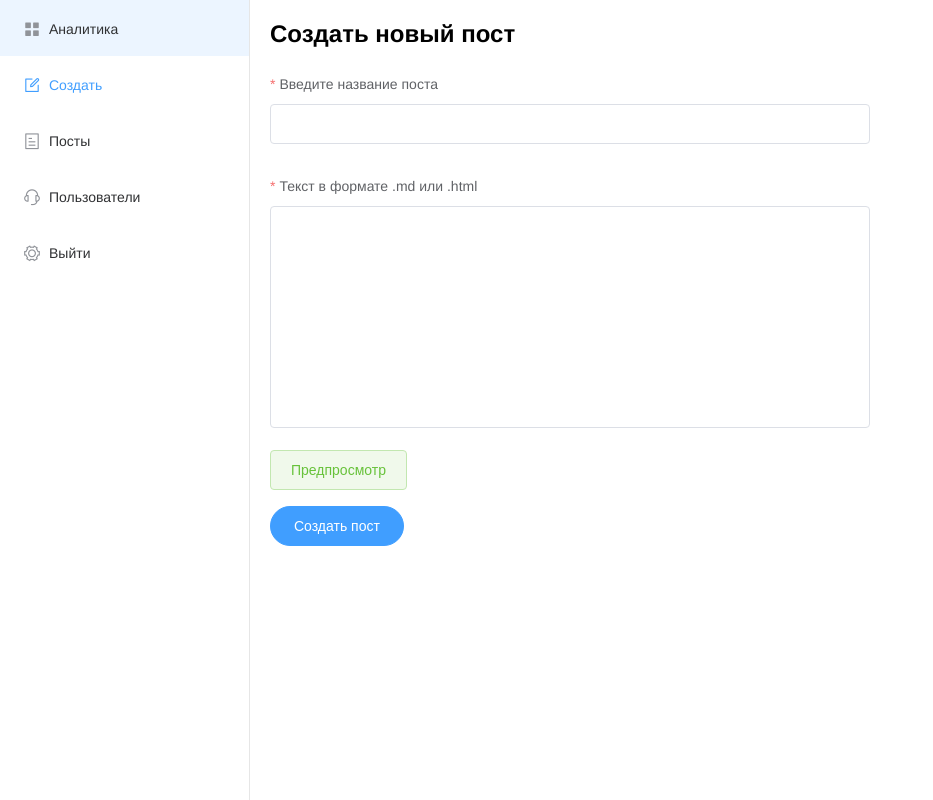
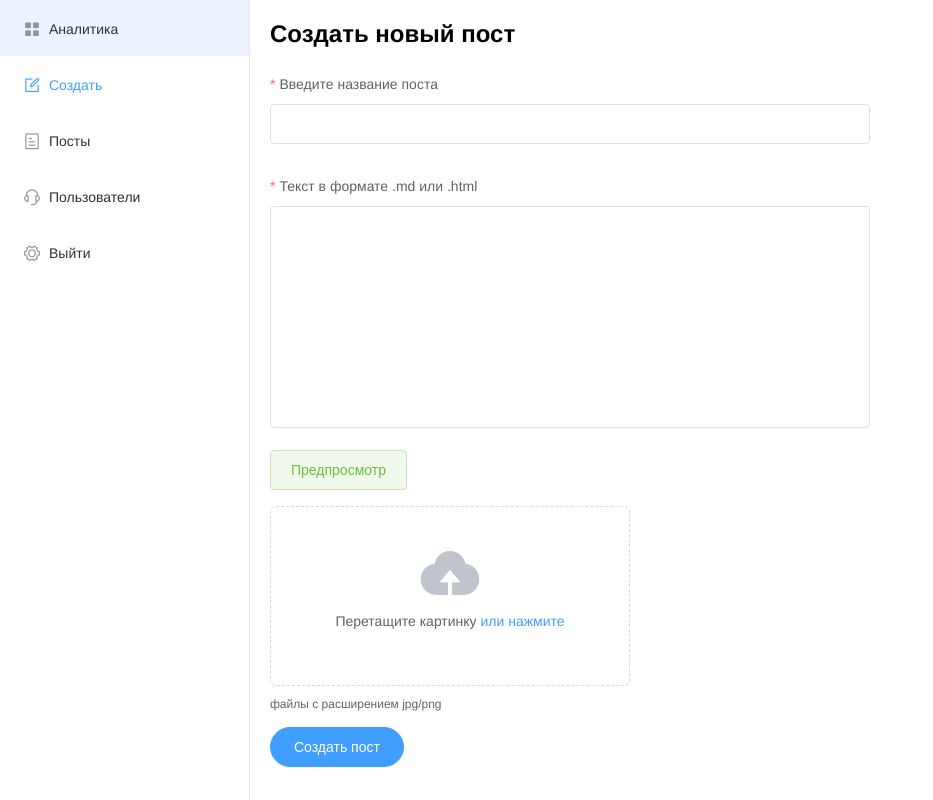
Before and after one commit to platonovAlexey/nuxt-blog, a Nuxt app: page /admin/create in a window 1280 px wide. Shown: the whole page, without its empty margins (0-933 px from the left). Built offline with nearby package versions, Linux system fonts and the light colour scheme; no server answers.

Commit message:
add upload file in create post

```diff
--- a/pages/admin/create.vue
+++ b/pages/admin/create.vue
@@ -23,6 +23,19 @@
       </div>
     </el-dialog>
 
+    <el-upload
+      class="mb"
+      drag
+      action="https://jsonplaceholder.typicode.com/posts/"
+      ref="upload"
+      :auto-upload="false"
+      :on-change="handleImageChange"
+    >
+      <i class="el-icon-upload"></i>
+      <div class="el-upload__text">Перетащите картинку <em>или нажмите</em></div>
+      <div class="el-upload__tip" slot="tip">файлы с расширением jpg/png</div>
+    </el-upload>
+
     <el-form-item>
       <el-button
         type="primary"
@@ -43,6 +56,7 @@
     return {
       previewDialog: false,
       loading: false,
+      image: null,
       controls: {
         text: '',
         title: ''
@@ -58,24 +72,32 @@
     }
   },
   methods: {
+    handleImageChange (file, fileList) {
+      this.image = file.raw
+    },
     onSubmit () {
       this.$refs.form.validate(async valid => {
-        if (valid) {
+        if (valid && this.image) {
           this.loading = true
 
           const formData = {
             text: this.controls.text,
-            title: this.controls.title
+            title: this.controls.title,
+            image: this.image
           }
 
           try {
             await this.$store.dispatch('post/create', formData)
             this.controls.text = ''
             this.controls.title = ''
+            this.image = null
+            this.$refs.upload.clearFiles()
             this.$message.success('Пост создан')
           } catch(e) {} finally {
             this.loading = false
           }
+        } else {
+          this.$message.warning('Форма не валидна')
         }
       })
     }
--- a/store/post.js
+++ b/store/post.js
@@ -17,12 +17,23 @@
   async update({}, {id, text}) {
 
   },
-  async create({}, {title, text}) {
-    return await new Promise(resolve => {
-      setTimeout(() => {
-        resolve()
-      }, 1000)
-    })
+  async create({commit}, {title, text, image}) {
+    try {
+      const fd = new FormData()
+
+      fd.append('title', title)
+      fd.append('text', text)
+      fd.append('image', image, image.name)
+
+      return await new Promise(resolve => {
+        setTimeout(() => {
+          resolve()
+        }, 1000)
+      })
+    } catch (e) {
+      commit('serError', e, {root: true})
+      throw e
+    }
   },
   async fetchAdminById({}, id) {
     return await new Promise(resolve => {
```
